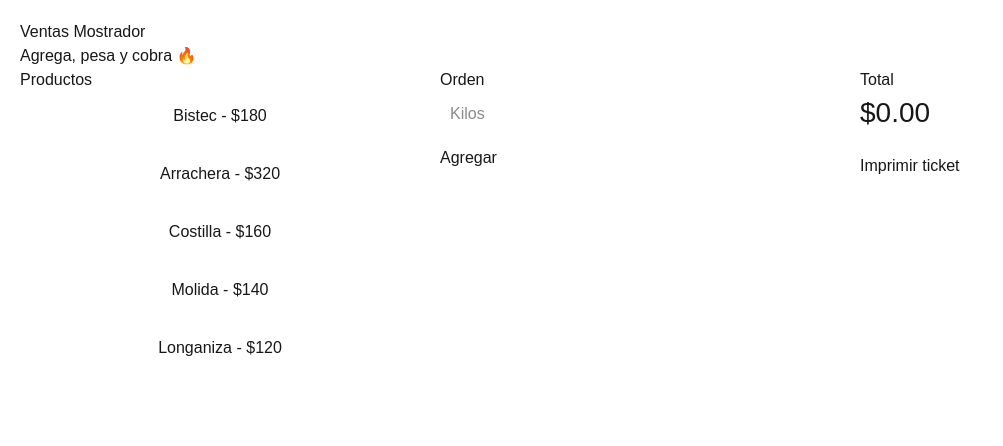
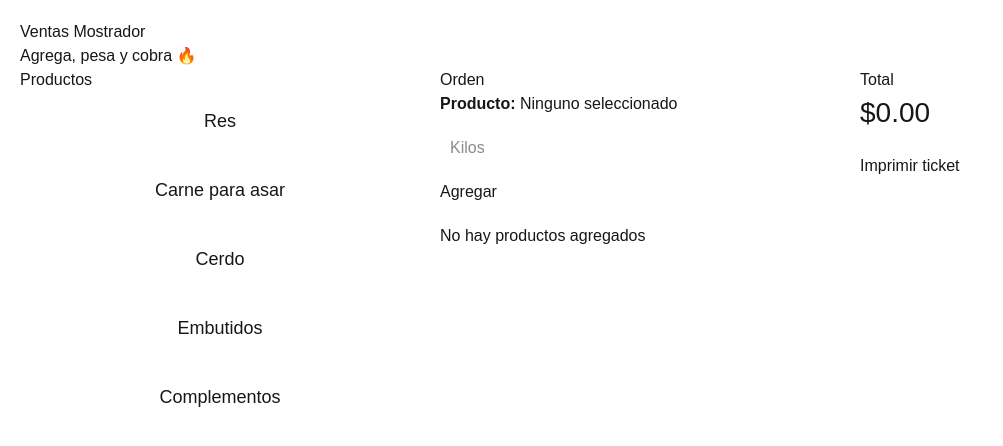
Before and after one commit to sergioscarniceria/sergioscarniceria, a Next.js app: page /ventas in a window 1280 px wide. Shown: the top 446 px of the page, without its empty margins (0-1003 px from the left). Built offline with nearby package versions, Linux system fonts and the light colour scheme.

Commit message:
ventas mostrador con categorias

```diff
--- a/src/app/ventas/page.tsx
+++ b/src/app/ventas/page.tsx
@@ -9,13 +9,27 @@ type Item = {
   price: number;
 };
 
-const PRODUCTS = [
+type Product = {
+  name: string;
+  price: number;
+};
+
+const CATEGORIES: Record<string, Product[]> = {
+  Res: [
     { name: "Bistec", price: 180 },
+    { name: "Molida", price: 140 },
+  ],
+  "Carne para asar": [
     { name: "Arrachera", price: 320 },
+  ],
+  Cerdo: [
     { name: "Costilla", price: 160 },
-  { name: "Molida", price: 140 },
+  ],
+  Embutidos: [
     { name: "Longaniza", price: 120 },
-];
+  ],
+  Complementos: [],
+};
 
 function makeId() {
   return `${Date.now()}-${Math.random()}`;
@@ -24,35 +38,38 @@ function makeId() {
 export default function VentasPage() {
   const [items, setItems] = useState<Item[]>([]);
   const [selectedProduct, setSelectedProduct] = useState<string>("");
+  const [selectedCategory, setSelectedCategory] = useState<string | null>(null);
   const [kilos, setKilos] = useState("");
 
   function addItem() {
     if (!selectedProduct || !kilos) return;
 
-    const product = PRODUCTS.find(p => p.name === selectedProduct);
+    const product =
+      selectedCategory && CATEGORIES[selectedCategory]
+        ? CATEGORIES[selectedCategory].find((p) => p.name === selectedProduct)
+        : null;
+
     if (!product) return;
 
-    setItems(prev => [
+    setItems((prev) => [
       ...prev,
       {
         id: makeId(),
         product: product.name,
         kilos: Number(kilos),
         price: product.price,
-      }
+      },
     ]);
 
     setKilos("");
   }
 
   function removeItem(id: string) {
-    setItems(prev => prev.filter(i => i.id !== id));
+    setItems((prev) => prev.filter((i) => i.id !== id));
   }
 
   const total = useMemo(() => {
-    return items.reduce((acc, item) => {
-      return acc + item.kilos * item.price;
-    }, 0);
+    return items.reduce((acc, item) => acc + item.kilos * item.price, 0);
   }, [items]);
 
   return (
@@ -60,13 +77,61 @@ export default function VentasPage() {
       <h1>Ventas Mostrador</h1>
       <p>Agrega, pesa y cobra 🔥</p>
 
-      <div style={{ display: "grid", gridTemplateColumns: "1fr 1fr 1fr", gap: 20 }}>
-
+      <div
+        style={{
+          display: "grid",
+          gridTemplateColumns: "1fr 1fr 1fr",
+          gap: 20,
+        }}
+      >
         {/* PRODUCTOS */}
         <div>
           <h3>Productos</h3>
 
-          {PRODUCTS.map(p => (
+          {!selectedCategory ? (
+            <>
+              {Object.keys(CATEGORIES).map((cat) => (
+                <button
+                  key={cat}
+                  onClick={() => {
+                    setSelectedCategory(cat);
+                    setSelectedProduct("");
+                  }}
+                  style={{
+                    display: "block",
+                    marginBottom: 10,
+                    padding: 16,
+                    width: "100%",
+                    fontSize: 18,
+                    cursor: "pointer",
+                  }}
+                >
+                  {cat}
+                </button>
+              ))}
+            </>
+          ) : (
+            <>
+              <button
+                onClick={() => {
+                  setSelectedCategory(null);
+                  setSelectedProduct("");
+                }}
+                style={{
+                  display: "block",
+                  marginBottom: 10,
+                  padding: 12,
+                  width: "100%",
+                  cursor: "pointer",
+                }}
+              >
+                ← Volver
+              </button>
+
+              {CATEGORIES[selectedCategory].length === 0 ? (
+                <div>No hay productos en esta categoría</div>
+              ) : (
+                CATEGORIES[selectedCategory].map((p) => (
                   <button
                     key={p.name}
                     onClick={() => setSelectedProduct(p.name)}
@@ -74,17 +139,31 @@ export default function VentasPage() {
                       display: "block",
                       marginBottom: 10,
                       padding: 12,
-                width: "100%"
+                      width: "100%",
+                      cursor: "pointer",
+                      border:
+                        selectedProduct === p.name
+                          ? "2px solid #7b2218"
+                          : "1px solid #ccc",
+                      background: selectedProduct === p.name ? "#fff7f5" : "white",
                     }}
                   >
                     {p.name} - ${p.price}
                   </button>
-          ))}
+                ))
+              )}
+            </>
+          )}
         </div>
 
         {/* ORDEN */}
         <div>
           <h3>Orden</h3>
+
+          <div style={{ marginBottom: 10 }}>
+            <strong>Producto:</strong>{" "}
+            {selectedProduct || "Ninguno seleccionado"}
+          </div>
 
           <input
             placeholder="Kilos"
@@ -93,22 +172,39 @@ export default function VentasPage() {
             style={{ width: "100%", padding: 10, marginBottom: 10 }}
           />
 
-          <button onClick={addItem}>
+          <button onClick={addItem} style={{ cursor: "pointer" }}>
             Agregar
           </button>
 
           <div style={{ marginTop: 20 }}>
-            {items.map(item => (
-              <div key={item.id} style={{ marginBottom: 10 }}>
+            {items.length === 0 ? (
+              <div>No hay productos agregados</div>
+            ) : (
+              items.map((item) => (
+                <div
+                  key={item.id}
+                  style={{
+                    marginBottom: 10,
+                    padding: 10,
+                    border: "1px solid #ddd",
+                    borderRadius: 8,
+                  }}
+                >
                   <div>{item.product}</div>
-                <div>{item.kilos} kg x ${item.price}</div>
+                  <div>
+                    {item.kilos} kg x ${item.price}
+                  </div>
                   <div>${(item.kilos * item.price).toFixed(2)}</div>
 
-                <button onClick={() => removeItem(item.id)}>
+                  <button
+                    onClick={() => removeItem(item.id)}
+                    style={{ marginTop: 8, cursor: "pointer" }}
+                  >
                     Eliminar
                   </button>
                 </div>
-            ))}
+              ))
+            )}
           </div>
         </div>
 
@@ -116,15 +212,12 @@ export default function VentasPage() {
         <div>
           <h3>Total</h3>
 
-          <div style={{ fontSize: 28 }}>
-            ${total.toFixed(2)}
-          </div>
+          <div style={{ fontSize: 28 }}>${total.toFixed(2)}</div>
 
-          <button style={{ marginTop: 20 }}>
+          <button style={{ marginTop: 20, cursor: "pointer" }}>
             Imprimir ticket
           </button>
         </div>
-
       </div>
     </div>
   );
```
Lines whose indentation alone changed are shown as unchanged.
